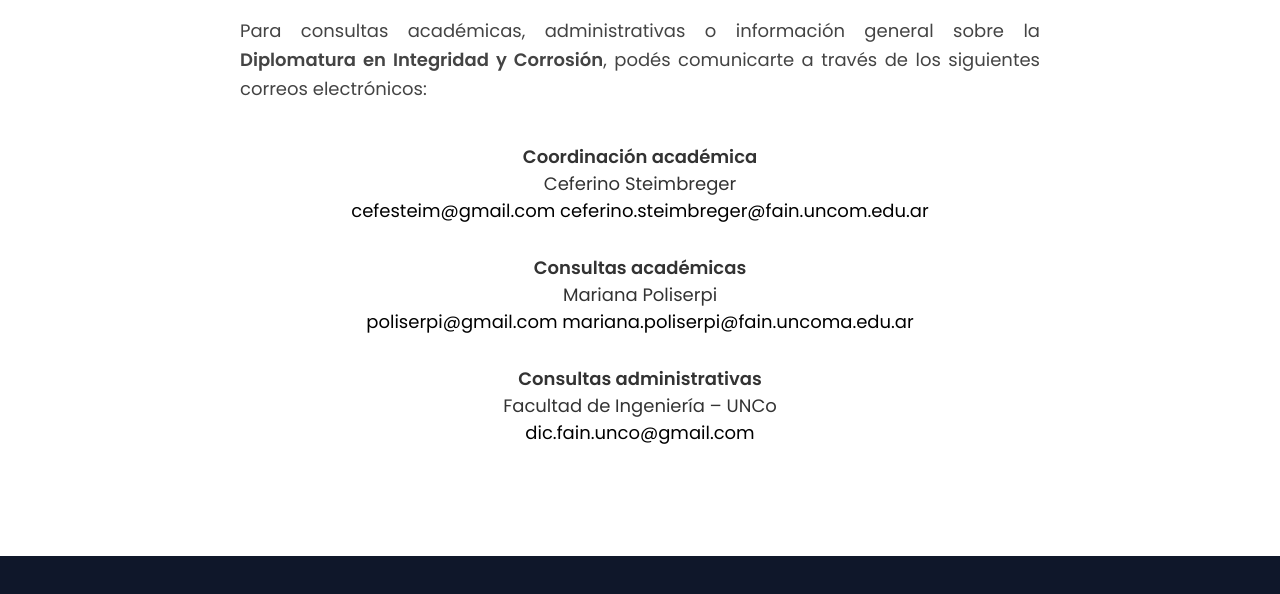
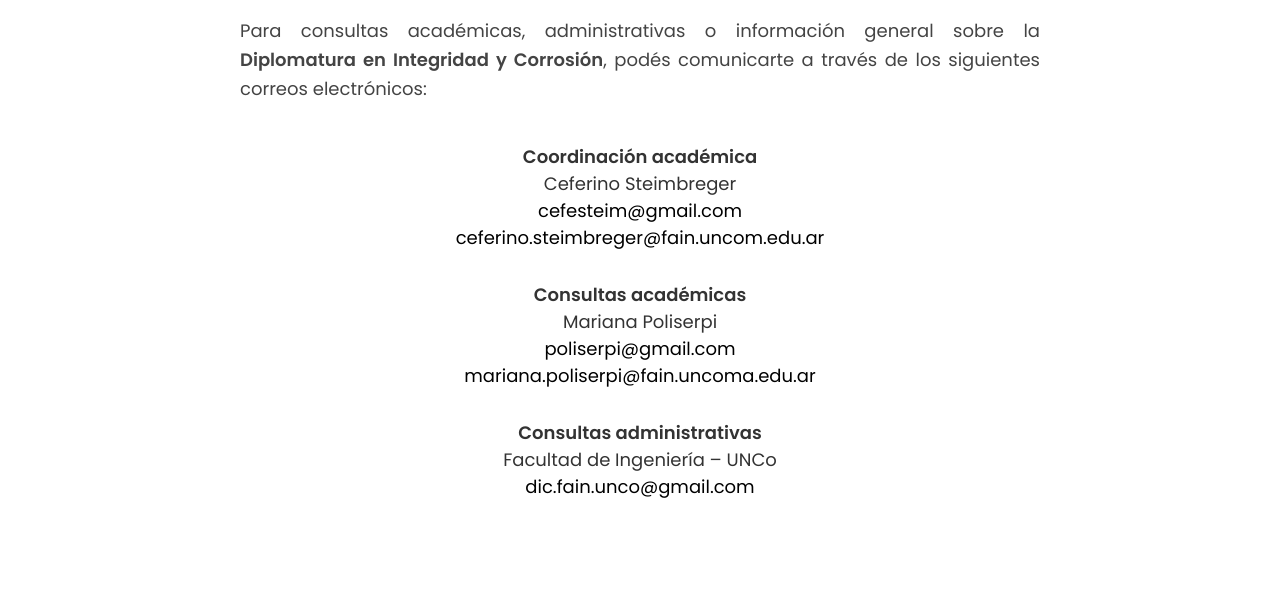
Before and after one commit to Sofiahueitra/Diplomatura-Integridad-y-Corrosion, a plain HTML site: page contacto.html in a window 1280 px wide. Shown: the part 206-800 px from the top of the page. Drawn offline with Linux system fonts and the light colour scheme.

Commit message:
arregle mails

```diff
--- a/contacto.html
+++ b/contacto.html
@@ -46,14 +46,14 @@
                 <p>
                     <strong>Coordinación académica</strong><br>
                     Ceferino Steimbreger<br>
-                    <a href="mailto:cefesteim@gmail.com">cefesteim@gmail.com</a>
+                    <a href="mailto:cefesteim@gmail.com">cefesteim@gmail.com</a> <br>
                     <a href="mailto:ceferino.steimbreger@fain.uncom.edu.ar">ceferino.steimbreger@fain.uncom.edu.ar</a>
                 </p>
 
                 <p>
                     <strong>Consultas académicas</strong><br>
                     Mariana Poliserpi<br>
-                    <a href="mailto:poliserpi@gmail.com">poliserpi@gmail.com</a>
+                    <a href="mailto:poliserpi@gmail.com">poliserpi@gmail.com</a><br>
                     <a href="mailto:mariana.poliserpi@fain.uncoma.edu.ar">mariana.poliserpi@fain.uncoma.edu.ar</a>
                 </p>
 
@@ -94,6 +94,9 @@
                 <a href="mailto:poliserpi@gmail.com">poliserpi@gmail.com</a>
                 <a href="mailto:mariana.poliserpi@fain.uncoma.edu.ar">mariana.poliserpi@fain.uncoma.edu.ar</a>
             </p>
+            <p>
+
+            </p>
         </div>
 
     </div>
```
